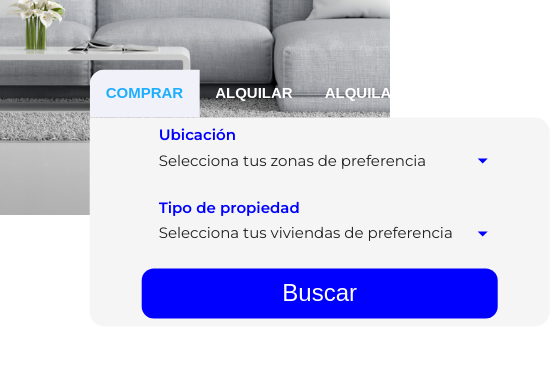
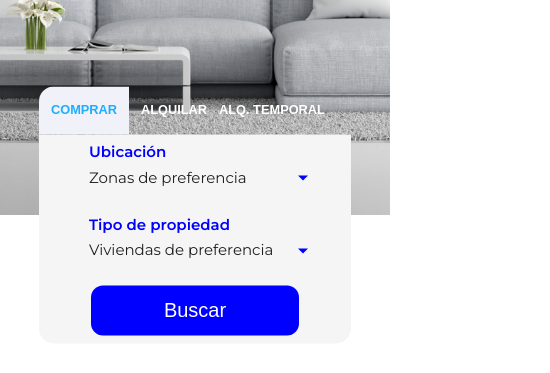
Before and after one commit to No-Country/c12-25-t-node-react, a React (Vite) app in the folder client/: page /#/ in a window 390 px wide. Shown: the part 207-580 px from the top of the page, 550 px wide, since content can reach past the window. Built offline with nearby package versions, Linux system fonts and the light colour scheme.

Commit message:
refactor/#4-buscador fixing responsivenes in searcher component

```diff
--- a/client/src/components/Searcher.tsx
+++ b/client/src/components/Searcher.tsx
@@ -1,6 +1,6 @@
 import { useEffect, useState } from 'react'
 import PropTypes from 'prop-types'
-import { IconButton, Box, Tab, Tabs } from '@mui/material'
+import { IconButton, Box, Tab, Tabs, Typography } from '@mui/material'
 import Selector from './molecule/Selector'
 import SearchIcon from '@mui/icons-material/Search'
 import { useTheme, useMediaQuery } from '@mui/material'
@@ -16,7 +16,7 @@ function TabPanel(props: TabPanelProps) {
   const { children, value, index, ...other } = props
   const theme = useTheme()
   const isMd = useMediaQuery(theme.breakpoints.down('md'))
-  console.log(isMd)
+  const isSm = useMediaQuery(theme.breakpoints.down('sm'))
   return (
     <div
       role="tabpanel"
@@ -29,14 +29,14 @@ function TabPanel(props: TabPanelProps) {
         <Box
           sx={{
             p: 1,
-            width: isMd ? '460px' : '800px',
+            width: isMd ? 'auto' : '800px',
             display: 'flex',
             flexDirection: isMd ? 'column' : 'row',
             alignItems: 'center',
             backgroundColor: '#f5f5f5',
             borderBottomLeftRadius: '15px',
             borderBottomRightRadius: '15px',
-            borderTopRightRadius: '15px',
+            borderTopRightRadius: isSm ? 0 : '15px',
           }}
         >
           <>{children}</>
@@ -62,6 +62,7 @@ function a11yProps(index: number) {
 export default function BasicTabs() {
   const theme = useTheme()
   const isMd = useMediaQuery(theme.breakpoints.down('md'))
+  const isSm = useMediaQuery(theme.breakpoints.down('sm'))
   const [value, setValue] = useState(0)
 
   const handleChange = (event: React.ChangeEvent<{}>, newValue: number) => {
@@ -87,7 +88,7 @@ export default function BasicTabs() {
       borderTopRightRadius: '0px',
     },
     {
-      label: 'ALQUILAR TEMPORALMENTE',
+      label: 'ALQ. TEMPORAL',
       index: 2,
       borderTopLeftRadius: '0px',
       borderTopRightRadius: '15px',
@@ -109,15 +110,13 @@ export default function BasicTabs() {
     <Box
       sx={{
         position: 'absolute',
-        top: '48%',
-        left: isMd ? '50%' : '50%',
-        transform: isMd ? 'translate(-30%,-50%)' : 'translate(-50%, -50%)',
-        width: '90vw',
+        top: '50%',
+        left: '50%',
+        transform: 'translate(-50%, -50%)',
+        width: '80vw',
         maxWidth: '800px',
-        zIndex: 999,
       }}
     >
-      <Box>
       <Tabs
         value={value}
         onChange={handleChange}
@@ -127,6 +126,7 @@ export default function BasicTabs() {
           hidden: true,
         }}
         sx={{
+          paddingX: 0,
           '& button': { color: 'white' },
           '& button:focus': {
             backgroundColor: '#f1f1f9',
@@ -141,9 +141,11 @@ export default function BasicTabs() {
         {tabArray.map((tab) => (
           <Tab
             key={tab.index}
-              //onClick={handleClick}
             label={tab.label}
+            wrapped
             sx={{
+              fontSize: isSm ? '0.8rem' : '1rem',
+              padding: 0,
               borderTopLeftRadius: tab.borderTopLeftRadius,
               borderTopRightRadius: tab.borderTopRightRadius,
             }}
@@ -151,17 +153,19 @@ export default function BasicTabs() {
           />
         ))}
       </Tabs>
-      </Box>
+
       {tabArray.map((tab) => (
         <TabPanel key={tab.index} value={value} index={tab.index}>
           <Selector
-            placeholder="Selecciona tus zonas de preferencia"
+            longPlaceholder="Selecciona tus zonas de preferencia"
+            shortPlaceholder="Zonas de preferencia"
             label="Ubicación"
             selectOptions={locationArray}
           />
           <Divider />
           <Selector
-            placeholder="Selecciona tus viviendas de preferencia"
+            longPlaceholder="Selecciona tus viviendas de preferencia"
+            shortPlaceholder="Viviendas de preferencia"
             label="Tipo de propiedad"
             selectOptions={estatesArray}
           />
@@ -171,10 +175,14 @@ export default function BasicTabs() {
               color: 'white',
               borderRadius: 3,
               height: '50px',
-              width: isMd ? '80%' : '50px',
+              width: isMd ? '70%' : '50px',
             }}
           >
-            {isMd ? 'Buscar' : <SearchIcon />}
+            {isMd ? (
+              <Typography variant="h6">Buscar</Typography>
+            ) : (
+              <SearchIcon />
+            )}
           </IconButton>
         </TabPanel>
       ))}
--- a/client/src/components/molecule/Selector.tsx
+++ b/client/src/components/molecule/Selector.tsx
@@ -7,6 +7,7 @@ import ListItemText from '@mui/material/ListItemText'
 import Select, { SelectChangeEvent } from '@mui/material/Select'
 import Checkbox from '@mui/material/Checkbox'
 import ArrowDropDownIcon from '@mui/icons-material/ArrowDropDown'
+import { useTheme, useMediaQuery } from '@mui/material'
 
 const ITEM_HEIGHT = 48
 const ITEM_PADDING_TOP = 8
@@ -20,35 +21,37 @@ const MenuProps = {
 }
 
 interface SelectorProps {
-  placeholder: string
+  longPlaceholder: string
+  shortPlaceholder: string
   label: string
   selectOptions: string[]
 }
 
 const Selector: React.FC<SelectorProps> = ({
-  placeholder,
+  longPlaceholder,
+  shortPlaceholder,
   label,
   selectOptions,
 }) => {
+  const theme = useTheme()
+  const isSm = useMediaQuery(theme.breakpoints.down('sm'))
   const [select, setSelect] = useState<string[]>([])
   const handleChange = (event: SelectChangeEvent<typeof select>) => {
     const {
       target: { value },
     } = event
-    setSelect(
-      // On autofill we get a stringified value.
-      typeof value === 'string' ? value.split(',') : value
-    )
+    setSelect(typeof value === 'string' ? value.split(',') : value)
   }
 
   const handleSelected = (selected: string[]) => {
-    if (selected.length === 0) return <p>{placeholder}</p>
+    if (selected.length === 0)
+      return <p>{isSm ? shortPlaceholder : longPlaceholder}</p>
     else return selected.join(', ')
   }
 
   return (
     <div style={{ display: 'flex' }}>
-      <FormControl sx={{ m: 1, width: 350 }}>
+      <FormControl sx={{ m: 1, width: isSm ? 240 : 350 }}>
         <InputLabel
           id="demo-multiple-checkbox-label"
           sx={{ color: 'blue', fontWeight: '600', fontSize: '1.25rem' }}
```
Lines whose indentation alone changed are shown as unchanged.
